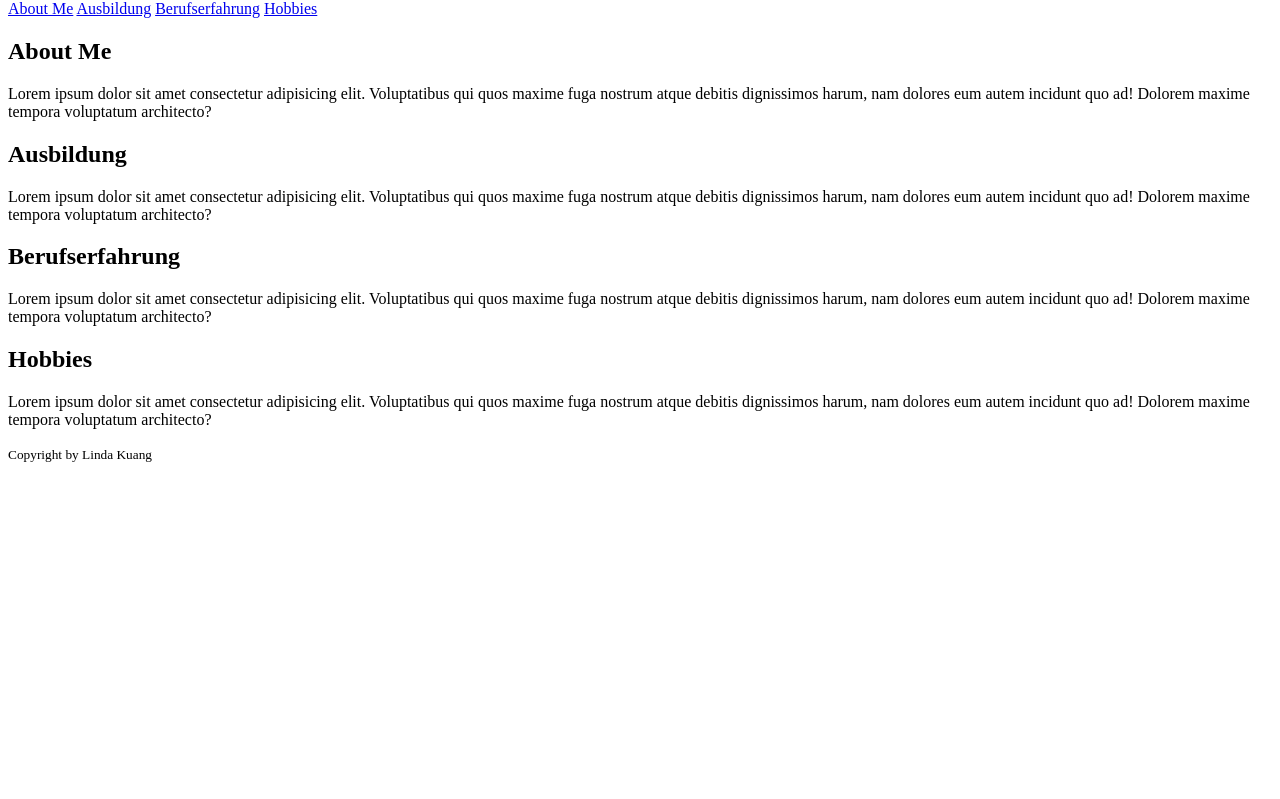
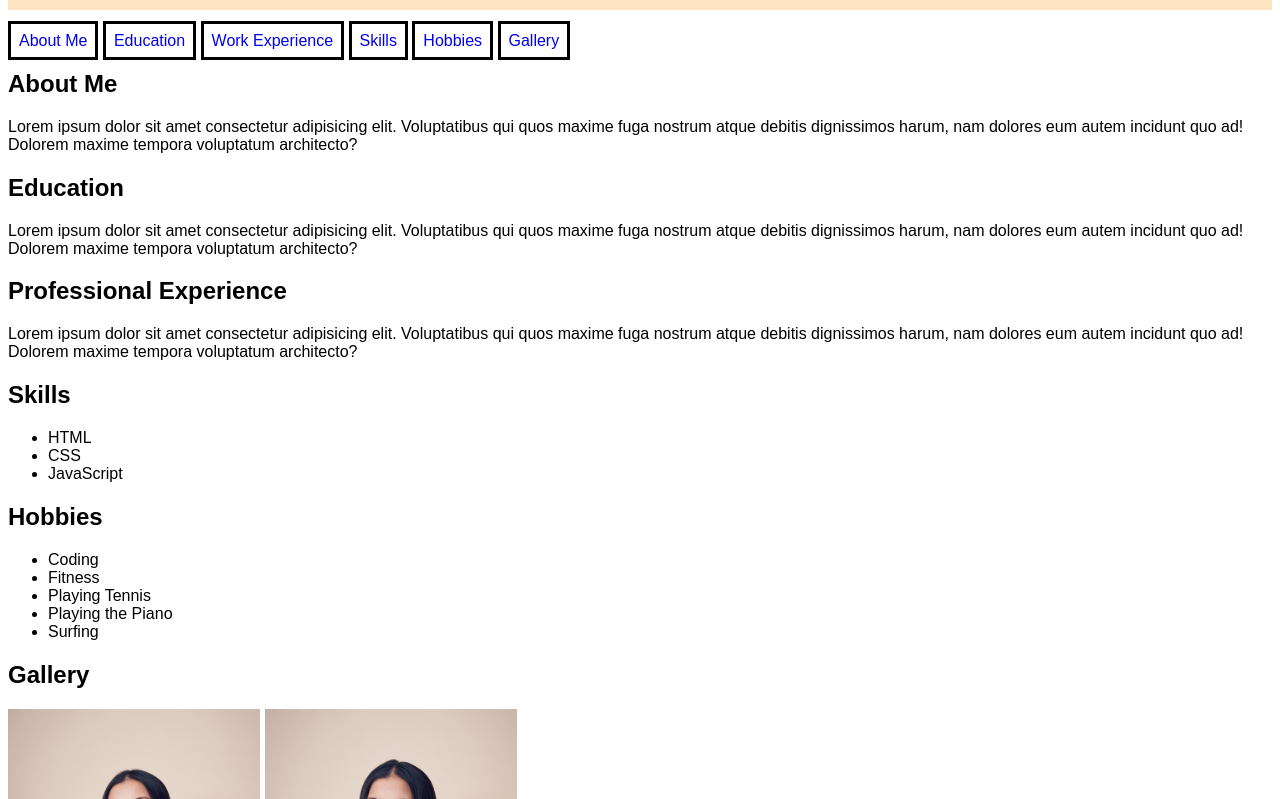
Before and after one commit to lindajk/personal-website, a plain HTML site: page index.html in a window 1280 px wide. Shown: the part 80-879 px from the top of the page. Before the commit the page ends 800 px from the top, so only its background shows below. Drawn offline with Linux system fonts and the light colour scheme.

Commit message:
Update personal-website

```diff
--- a/index.html
+++ b/index.html
@@ -4,16 +4,19 @@
     <meta charset="UTF-8" />
     <meta http-equiv="X-UA-Compatible" content="IE=edge" />
     <meta name="viewport" content="width=device-width, initial-scale=1.0" />
+    <link rel="stylesheet" href="styles.css" />
     <title>My Personal Website</title>
   </head>
   <body>
     <header>
       <h1>Linda Kuang</h1>
       <nav>
-        <a href="#aboutme">About Me</a>
-        <a href="#ausbildung">Ausbildung</a>
-        <a href="#berufserfahrung">Berufserfahrung</a>
-        <a href="#hobbies">Hobbies</a>
+        <a href="#aboutme" class="navi">About Me</a>
+        <a href="#education" class="navi">Education</a>
+        <a href="#work experience" class="navi">Work Experience</a>
+        <a href="#skills" class="navi">Skills</a>
+        <a href="#hobbies" class="navi">Hobbies</a>
+        <a href="#gallery" class="navi">Gallery</a>
       </nav>
     </header>
     <main>
@@ -26,8 +29,8 @@
           architecto?
         </p>
       </section>
-      <section id="ausbildung">
-        <h2>Ausbildung</h2>
+      <section id="education">
+        <h2>Education</h2>
         <p>
           Lorem ipsum dolor sit amet consectetur adipisicing elit. Voluptatibus
           qui quos maxime fuga nostrum atque debitis dignissimos harum, nam
@@ -35,8 +38,8 @@
           architecto?
         </p>
       </section>
-      <section id="berufserfahrung">
-        <h2>Berufserfahrung</h2>
+      <section id="workexperience">
+        <h2>Professional Experience</h2>
         <p>
           Lorem ipsum dolor sit amet consectetur adipisicing elit. Voluptatibus
           qui quos maxime fuga nostrum atque debitis dignissimos harum, nam
@@ -44,14 +47,28 @@
           architecto?
         </p>
       </section>
+      <section id="skills">
+        <h2>Skills</h2>
+        <ul>
+          <li>HTML</li>
+          <li>CSS</li>
+          <li>JavaScript</li>
+        </ul>
+      </section>
       <section id="hobbies">
         <h2>Hobbies</h2>
-        <p>
-          Lorem ipsum dolor sit amet consectetur adipisicing elit. Voluptatibus
-          qui quos maxime fuga nostrum atque debitis dignissimos harum, nam
-          dolores eum autem incidunt quo ad! Dolorem maxime tempora voluptatum
-          architecto?
-        </p>
+        <ul>
+          <li>Coding</li>
+          <li>Fitness</li>
+          <li>Playing Tennis</li>
+          <li>Playing the Piano</li>
+          <li>Surfing</li>
+        </ul>
+      </section>
+      <section id="gallery">
+        <h2>Gallery</h2>
+        <img class="image" src="images/Linda1.jpg" alt="" />
+        <img class="image" src="images/Linda2.jpg" alt="" />
       </section>
     </main>
     <footer>
--- a/styles.css
+++ b/styles.css
@@ -0,0 +1,20 @@
+* {
+  font-family: Arial, Helvetica, sans-serif;
+}
+
+h1 {
+  padding: 16px;
+  background-color: bisque;
+}
+
+.navi {
+  padding: 8px;
+  background-color: b;
+  border: solid;
+  border-color: black;
+  text-decoration: none;
+}
+
+.image {
+  height: 10cm;
+}
```
Also changed, not shown: images/Linda1.jpg (added), images/Linda2.jpg (added), images/me.jpg (added).
